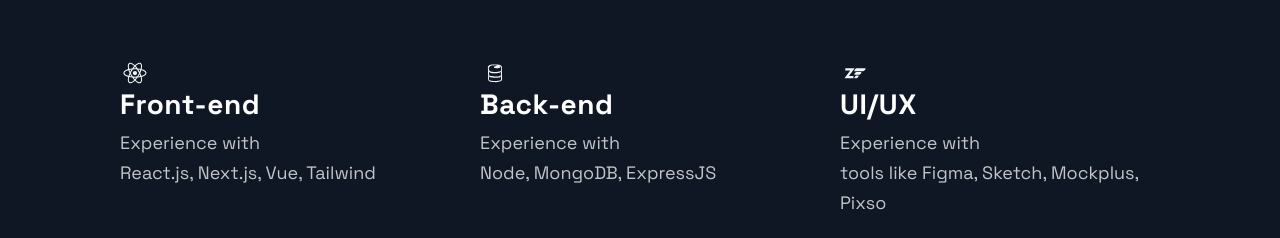
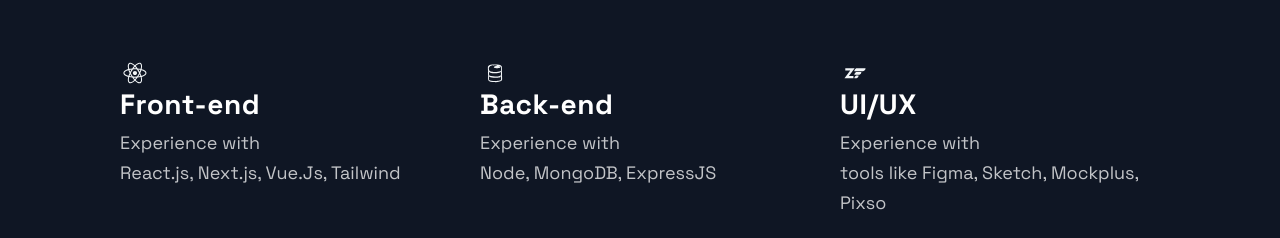
Before and after one commit to sokolov574/Portfolio, a Next.js app: page / in a window 1280 px wide. Shown: the part 2280-2518 px from the top of the page. Built offline with nearby package versions, Linux system fonts and the light colour scheme.

Commit message:
correction Technologies

```diff
--- a/src/components/Technologies/Technologies.js
+++ b/src/components/Technologies/Technologies.js
@@ -17,7 +17,7 @@
           <ListTitle>Front-end</ListTitle>
           <ListParagraph>
             Experience with <br />
-            React.js, Next.js, Vue, Tailwind
+            React.js, Next.js, Vue.Js, Tailwind
           </ListParagraph>
         </ListContainer>
       </ListItem>
```
